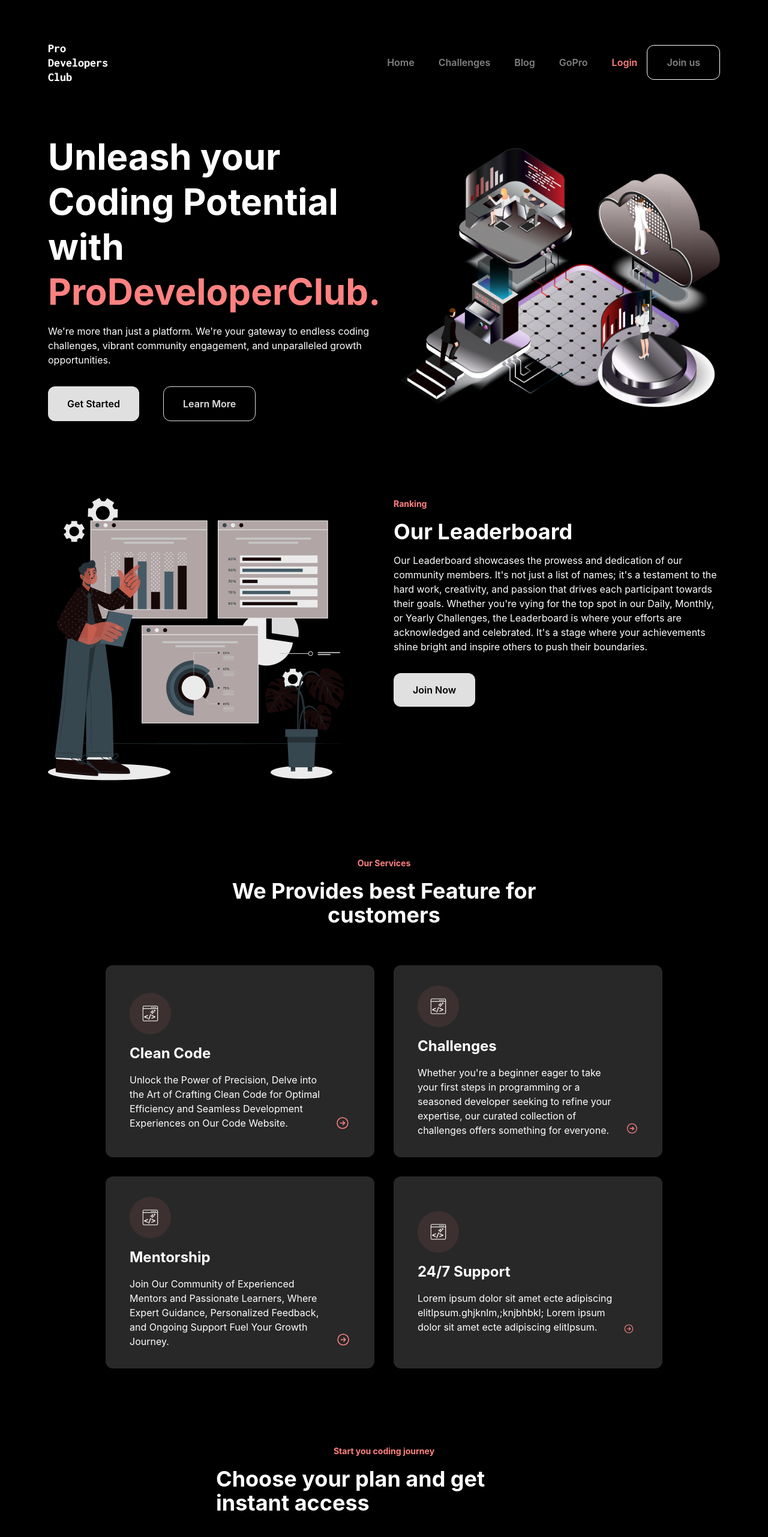
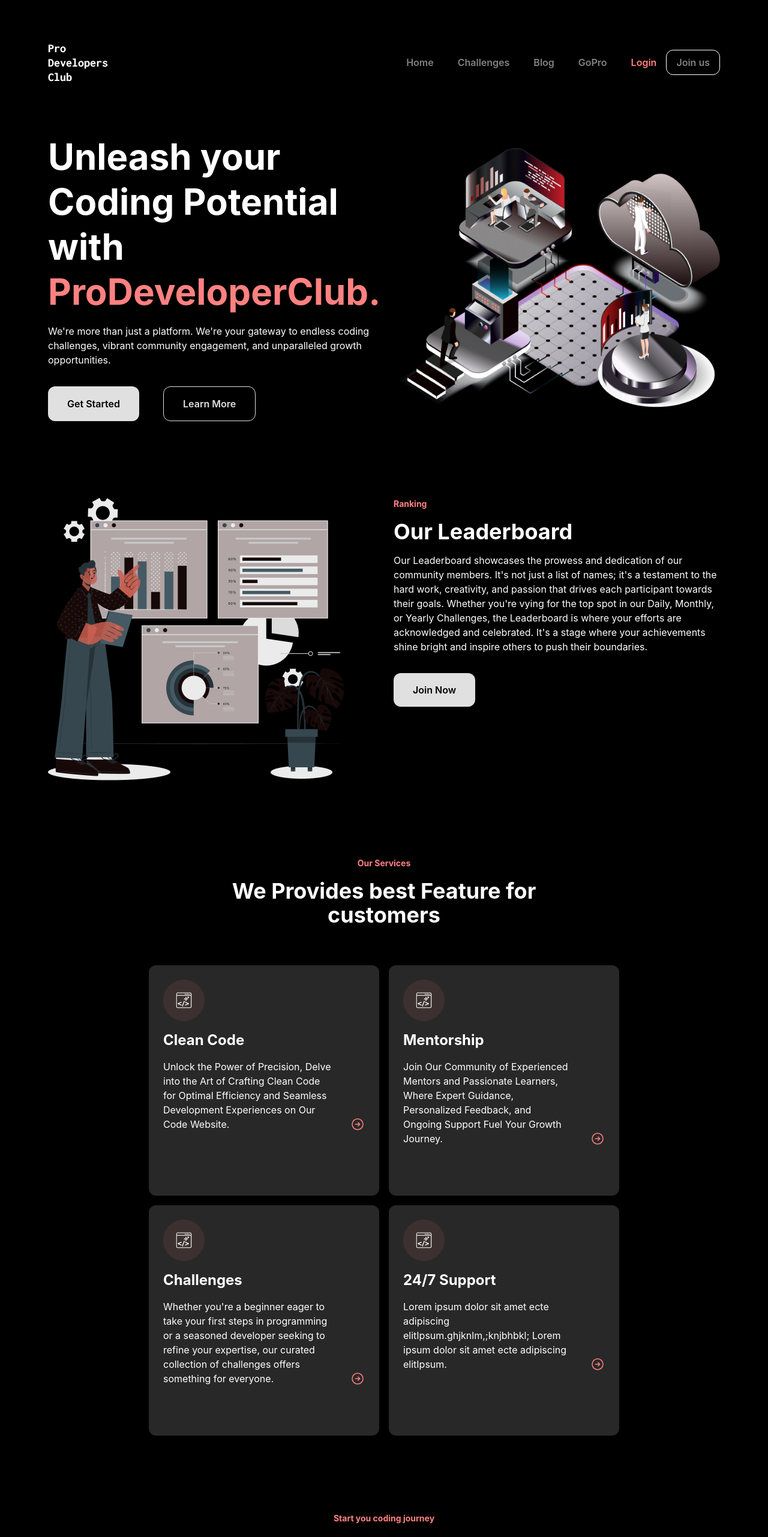
Before and after one commit to nikolasdevs/ProDeveloperClub, a React (Vite) app: page / in a window 1280 px wide. Shown: the top 2562 px of the page at 60% size. Built offline with nearby package versions, Linux system fonts and the light colour scheme.

Commit message:
reponsiveness updated

```diff
--- a/src/components/CardData.tsx
+++ b/src/components/CardData.tsx
@@ -4,15 +4,16 @@ import cardIcon from "../assets/cardIcon.png";
 function CardData() {
   return (
     <div className=" w-full ">
-      <div className="flex flex-col gap-4 items-center justify-between w-full mt-32 text-center">
-        <div className="w-full text-6xl leading-tight font-bold">
+      <div className="flex flex-col gap-4 justify-center items-center text-center  w-full mt-32">
+        <div className="w-full leading-tight font-bold">
           <p className=" text-accent text-sm">Our Services</p>
         </div>
         <div className="md:w-1/2 text-4xl font-bold">
           <p>We Provides best Feature for customers</p>
         </div>
       </div>
-      <div className="flex lg:flex-row flex-col gap-8 w-full lg:flex-wrap items-start justify-center mt-16">
+      <div className="flex flex-col md:flex-row flex-wrap gap-4 w-full items-center justify-center mt-16 mx-auto">
+        <div className=" flex flex-col gap-4 ">
           <Services
             title="Clean Code"
             description="Unlock the Power of Precision, Delve into the Art of Crafting Clean Code for Optimal Efficiency and Seamless Development Experiences on Our Code Website."
@@ -23,6 +24,8 @@ function CardData() {
             description="Whether you're a beginner eager to take your first steps in programming or a seasoned developer seeking to refine your expertise, our curated collection of challenges offers something for everyone. "
             image={cardIcon}
           />
+        </div>
+        <div className=" flex flex-col gap-4 md:items-center">
           <Services
             title="Mentorship"
             description="Join Our Community of Experienced Mentors and Passionate Learners, Where Expert Guidance, Personalized Feedback, and Ongoing Support Fuel Your Growth Journey."
@@ -35,6 +38,7 @@ function CardData() {
           />
         </div>
       </div>
+    </div>
   );
 }
 
--- a/src/components/Services.tsx
+++ b/src/components/Services.tsx
@@ -8,12 +8,12 @@ interface CardProps {
 
 export default function Services(props: CardProps) {
   return (
-    <div className="lg:h-80 p-4 lg:px-10 lg:py-6 flex flex-col items-start justify-center text-start gap-4 lg:w-2/5 bg-grey-600 rounded-xl">
+    <div className="h-auto w-96 flex flex-col items-start justify-start text-start gap-4 md:h-96 p-6 bg-grey-600 rounded-xl">
       <img src={props.image} alt="service picture" />
       <h4 className="text-2xl font-bold"> {props.title}</h4>
-      <div className="flex w-full items-end justify-between gap-2">
-        <h4 className=""> {props.description}</h4>{" "}
-        <ArrowRightCircleIcon className="h-1/4 w-1/4 text-accent " />
+      <div className="flex w-full items-end justify-between gap-4">
+        <h4 className="w-5/6"> {props.description}</h4>{" "}
+        <ArrowRightCircleIcon className="h-6 w-6 text-accent " />
       </div>
     </div>
   );
--- a/src/components/static/Header.tsx
+++ b/src/components/static/Header.tsx
@@ -5,7 +5,6 @@ import { useState } from "react";
 
 const Header = () => {
   const [isOpen, setIsOpen] = useState(false);
-
   const toggleMenu = () => {
     setIsOpen(!isOpen);
   };
@@ -19,7 +18,7 @@ const Header = () => {
       </div>
       <div className="flex items-center w-5/6 justify-end">
         <div className="flex items-center gap-10 font-semibold text-grey-300">
-          <nav className="lg:block hidden">
+          <nav className="md:block hidden">
             <ul className="flex gap-10">
               <li className="hover:text-white active:text-white">
                 <Link to="/home">Home</Link>
@@ -35,7 +34,7 @@ const Header = () => {
               </li>
             </ul>
           </nav>
-          <div className="items-center gap-4 lg:flex hidden w-full ">
+          <div className="items-center gap-4 md:flex hidden w-full ">
             <Link
               to="/login"
               className="text-accent hover:text-white active:text-white"
@@ -43,14 +42,14 @@ const Header = () => {
               Login
             </Link>
             <Link to="/joinUs" className=" ">
-              <button className="hover:text-white active:text-white border-white border py-4 px-8 rounded-xl">
+              <button className="hover:text-white active:text-white border-white border md:py-2 md:px-4 rounded-xl">
                 Join us
               </button>
             </Link>
           </div>
         </div>
 
-        <div className="h-10 w-10 block lg:hidden">
+        <div className="h-10 w-10 block md:hidden">
           <MenuBarsIcon onClick={toggleMenu} className="cursor-pointer" />
           {isOpen && (
             <div className="absolute top-16 h-96 w-48 flex flex-col gap-8 items-center pt-12 right-0 bg-black text-grey-300 font-semibold rounded-xl p-4 animate-slideIn opacity-90">
```
Lines whose indentation alone changed are shown as unchanged.
